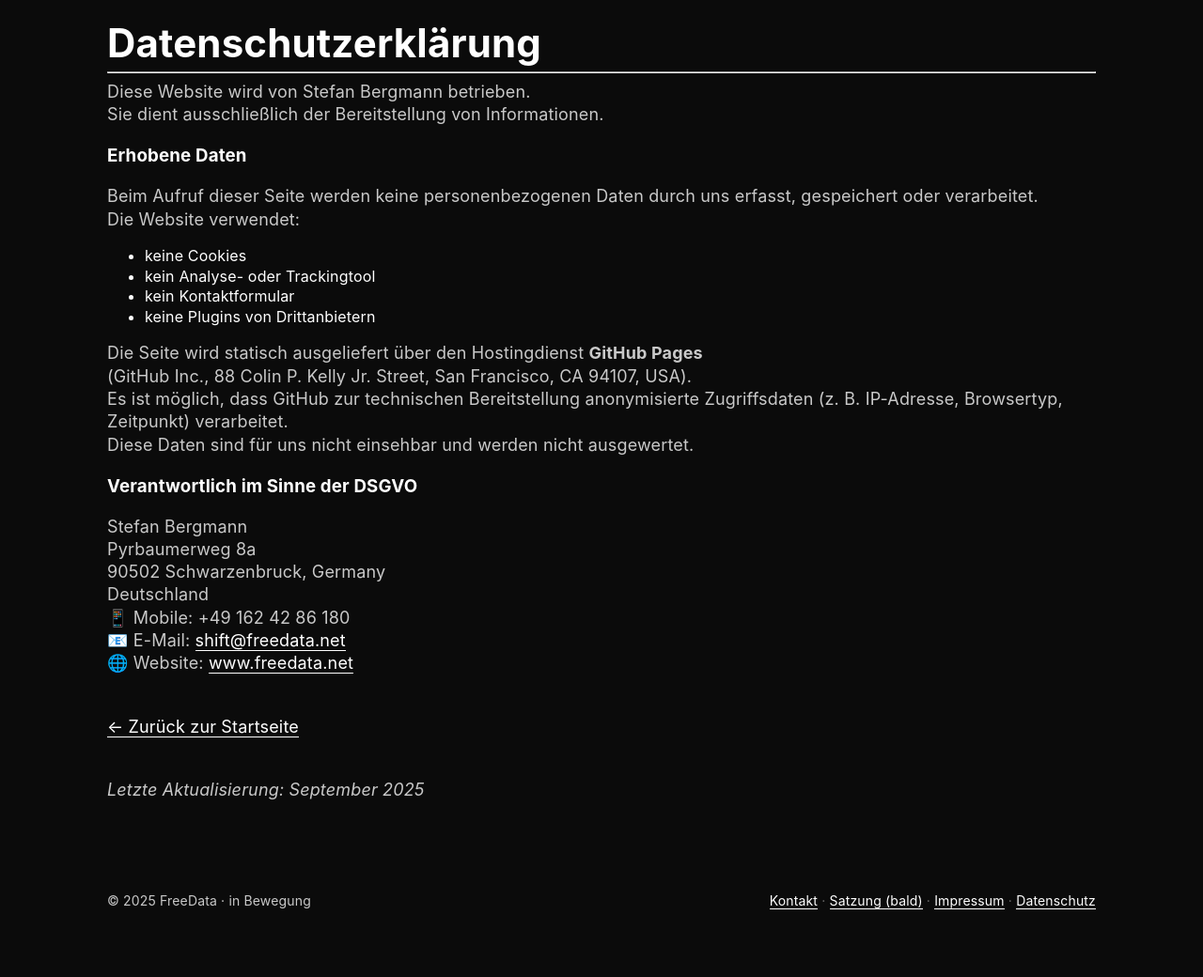
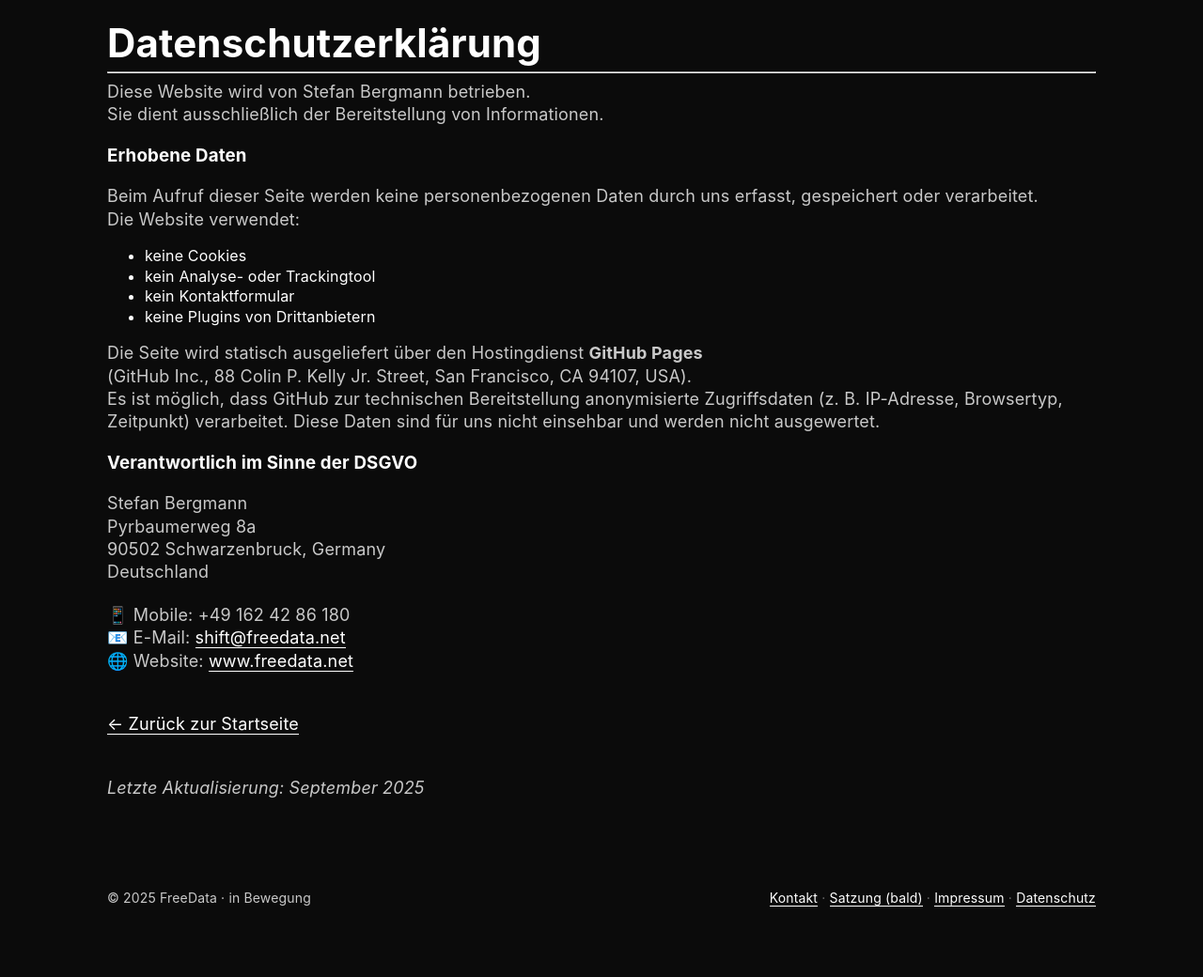
Before and after one commit to freedata-coop/freedata-coop.github.io, a Jekyll site: the page built from datenschutz.md, in a window 1280 px wide. Shown: the whole page at 94% size. Built offline with Jekyll 4.4.1, drawn with Linux system fonts in a browser that asks for light colours.

Commit message:
change pages

```diff
--- a/datenschutz.md
+++ b/datenschutz.md
@@ -26,8 +26,7 @@ permalink: /datenschutz/
      (GitHub Inc., 88 Colin P. Kelly Jr. Street, San Francisco, CA 94107, USA).</p>
 
   <p>Es ist möglich, dass GitHub zur technischen Bereitstellung anonymisierte Zugriffsdaten
-     (z. B. IP-Adresse, Browsertyp, Zeitpunkt) verarbeitet.<br/>
-     Diese Daten sind für uns nicht einsehbar und werden nicht ausgewertet.</p>
+     (z. B. IP-Adresse, Browsertyp, Zeitpunkt) verarbeitet. Diese Daten sind für uns nicht einsehbar und werden nicht ausgewertet.</p>
 
   <h3>Verantwortlich im Sinne der DSGVO</h3>
   <p>
@@ -37,6 +36,7 @@ permalink: /datenschutz/
     Deutschland
   </p>
 
+ <br>
   <p>
     📱 Mobile: +49 162 42 86 180 <br/>
     📧 E-Mail: <a href="mailto:shift@freedata.net">shift@freedata.net</a><br/>
```
